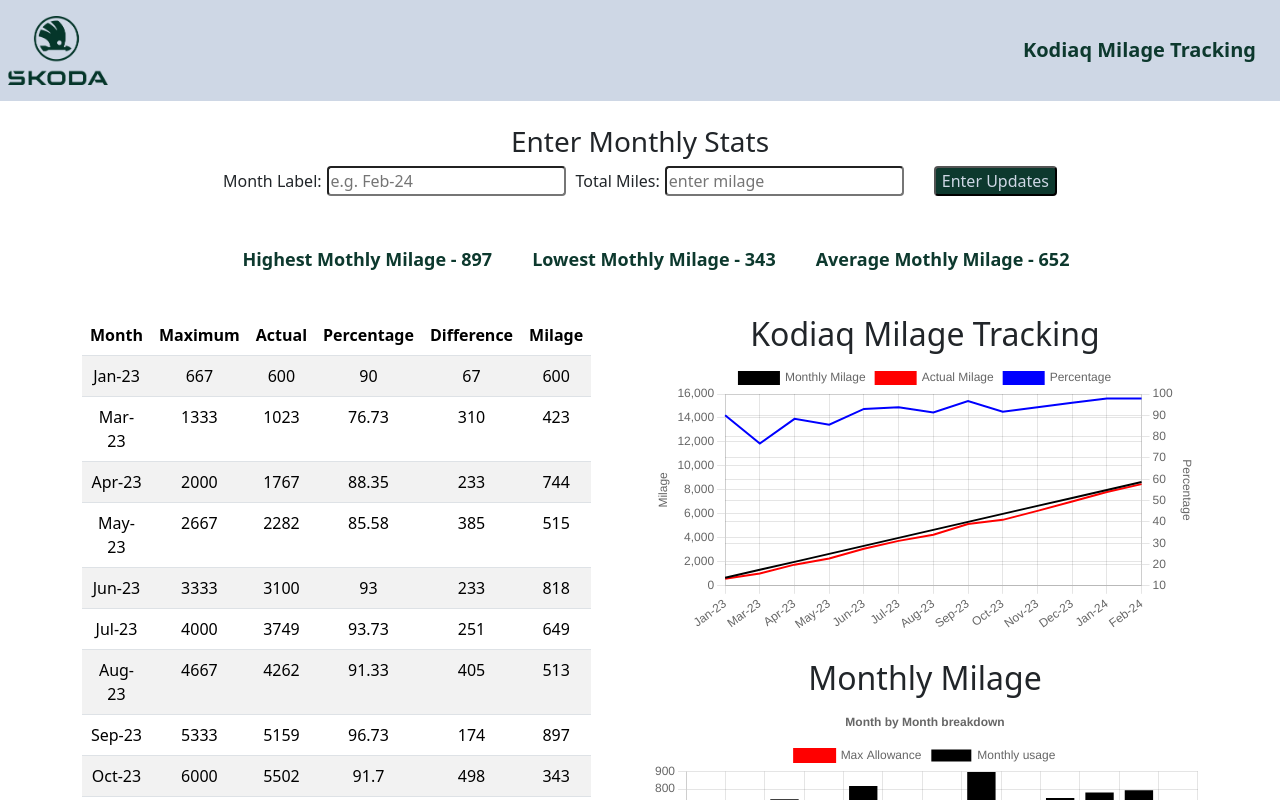
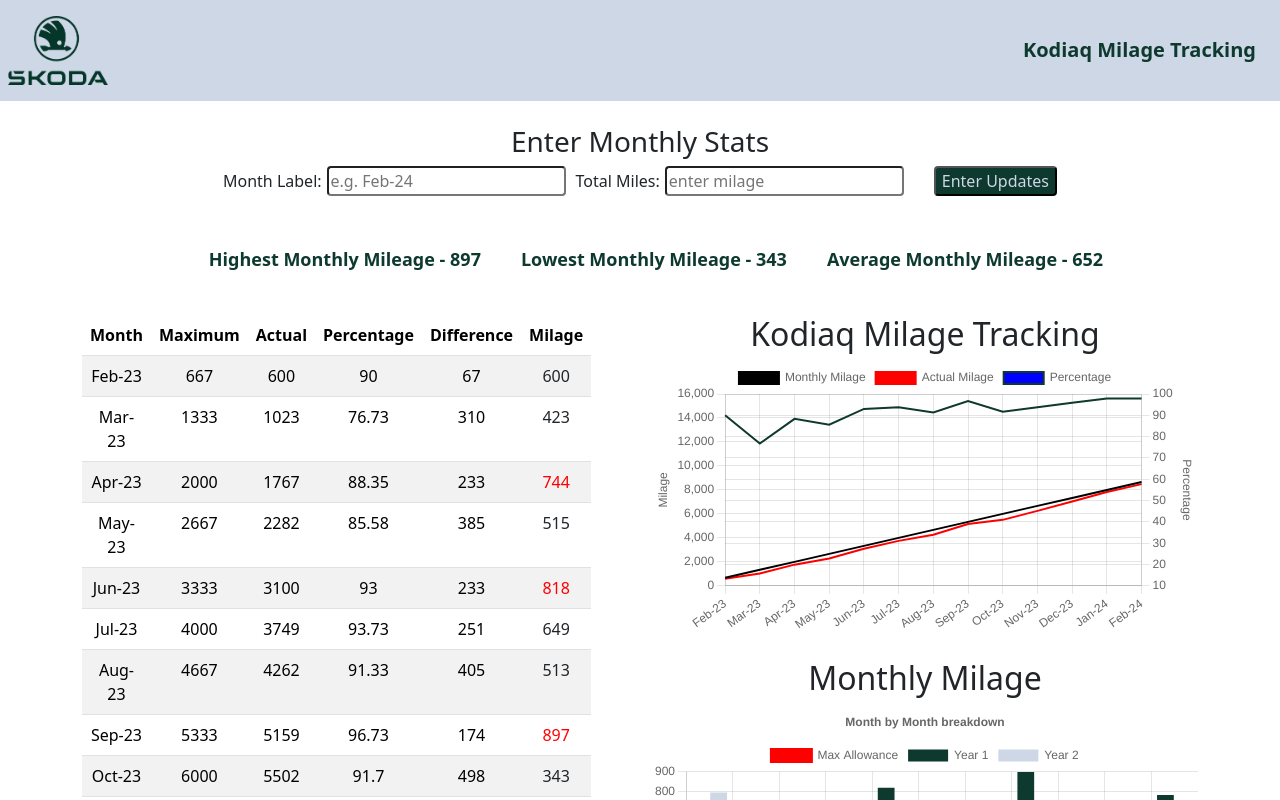
Before and after one commit to AndySmithQA/MilageTracking, a React (Vite) app: page / in a window 1280 px wide. Shown: the top 800 px of the page. Built offline with nearby package versions, Linux system fonts and the light colour scheme; data requests are answered from the project's data file.

Commit message:
Dates not correct on graph

```diff
--- a/data/db.json
+++ b/data/db.json
@@ -1,7 +1,7 @@
 {
   "months": [
     {
-      "currentMonth": "Jan-23",
+      "currentMonth": "Feb-23",
       "max": 667,
       "actual": 600,
       "percentage": 90,
@@ -10,6 +10,7 @@
       "maxAllowance": 666,
       "id": 1
     },
+
     {
       "currentMonth": "Mar-23",
       "max": 1333,
--- a/src/components/Stats.jsx
+++ b/src/components/Stats.jsx
@@ -26,9 +26,9 @@
                 <div className="row align-items-centre">
                     <div className="col-md-12">
                         <ul>
-                            <li>Highest Mothly Milage - {maximum}</li>
-                            <li>Lowest Mothly Milage - {minimum}</li>
-                            <li>Average Mothly Milage - {average.toFixed()}</li>
+                            <li>Highest Monthly Mileage - {maximum}</li>
+                            <li>Lowest Monthly Mileage - {minimum}</li>
+                            <li>Average Monthly Mileage - {average.toFixed()}</li>
                         </ul>
                 </div>
                 </div>
--- a/src/components/Table.jsx
+++ b/src/components/Table.jsx
@@ -27,7 +27,9 @@
                             <td>{row.actual}</td>
                             <td>{row.percentage}</td>
                             <td>{row.difference}</td>
-                            <td>{row.monthlyMilage}</td>
+                            <td style={{color: row.monthlyMilage > 666 ? "red" : "inherit"}}>
+                                {row.monthlyMilage}
+                            </td>
                         </tr>
                     )}
                 </tbody>
--- a/src/components/barCharts/BuildBarChart.jsx
+++ b/src/components/barCharts/BuildBarChart.jsx
@@ -9,19 +9,28 @@
 
 export default function ShowBarGraph(){
     const [chartData, setChartData] = useState(null);
-    const [barData, setBarData] = useState([])
-
 
 
     const initChartData = (data) => {
+        const year1 = data.filter((month) => month.currentMonth.includes("-23"));
+        const year2 = data.filter((month) => month.currentMonth.includes("-24"));
         setChartData({
-            labels: data.map((month) => month.currentMonth),
+            labels: year1.map((month) => month.currentMonth),
             datasets: [{
                 type: 'bar',
-                label: "Monthly usage",
-                data: data.map((month) => month.monthlyMilage),
-                backgroundColor: "black",
-                order: 2
+                label: "Year 1",
+                data: year1.map((month) => month.monthlyMilage),
+                backgroundColor: "#0D392E",
+               order: 2,
+                stack: 0
+            },
+             {
+                 type: 'bar',
+                 label: "Year 2",
+                 data: year2.map((month) => month.monthlyMilage),
+                 backgroundColor: "#CED7E5",
+                 order: 2,
+                 stack: 1
             },
             {
                 type: "line",
@@ -41,9 +50,59 @@
 
     useFetch("http://localhost:3001/months", initChartData);
 
+
+
     return (
         <div className="App">
             {chartData && <BarChart chartData={chartData}/>}
         </div>
     );
 }
+
+
+
+//     const initChartData = (data) => {
+//         setChartData({
+//             labels: data.map((month) => month.currentMonth),
+//             datasets: [{
+//                 type: 'bar',
+//                 label: "Monthly usage",
+//                 data: data.map((month) => month.monthlyMilage),
+//                 backgroundColor: "#0D392E",
+//                 order: 2,
+//                 //stack: 0
+//             },
+//             // {
+//             //     type: 'bar',
+//             //     label: "Monthly usage",
+//             //     data: data.map((month) => month.monthlyMilage),
+//             //     backgroundColor: "#0D392E",
+//             //     order: 2,
+//             //     stack: 1
+//             // },
+//             {
+//                 type: "line",
+//                 label: "Max Allowance",
+//                 data: data.map((month) => month.maxAllowance),
+//                 order: 1,
+//                 backgroundColor: "red",
+//                 borderColor: "red",
+//                 pointRadius: 0
+//             }
+//         ]
+//         });
+
+//     };
+
+
+
+//     useFetch("http://localhost:3001/months", initChartData);
+
+
+
+//     return (
+//         <div className="App">
+//             {chartData && <BarChart chartData={chartData}/>}
+//         </div>
+//     );
+// }
--- a/src/components/lineCharts/BuildGraph.jsx
+++ b/src/components/lineCharts/BuildGraph.jsx
@@ -39,7 +39,7 @@
                     label: "Percentage",
                     yAxisID: "percentage",
                     data: data.map((month) => month.percentage),
-                    borderColor: "Blue",
+                    borderColor: "#0D392E",
                     backgroundColor: [
                         "Blue"
                     ],
```
